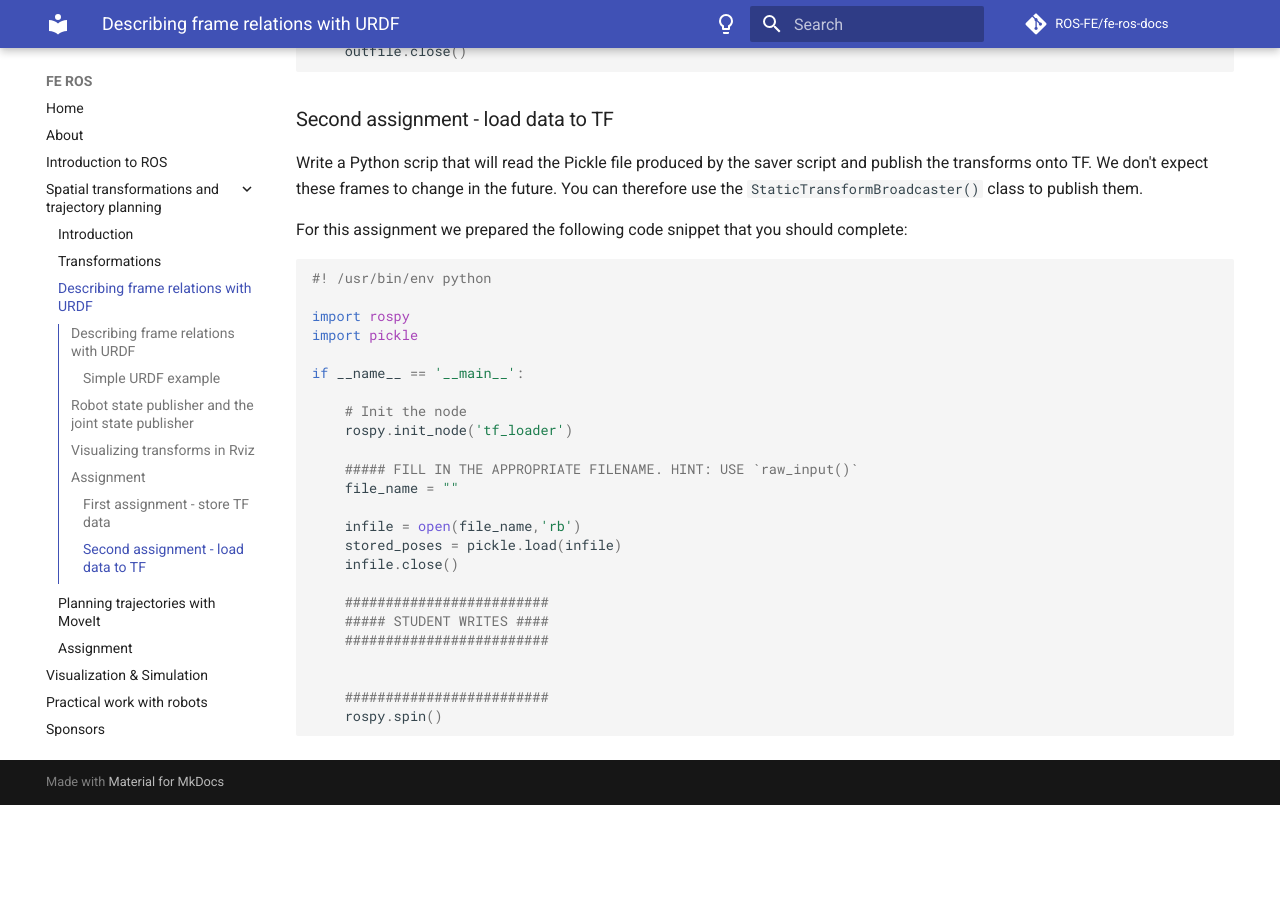
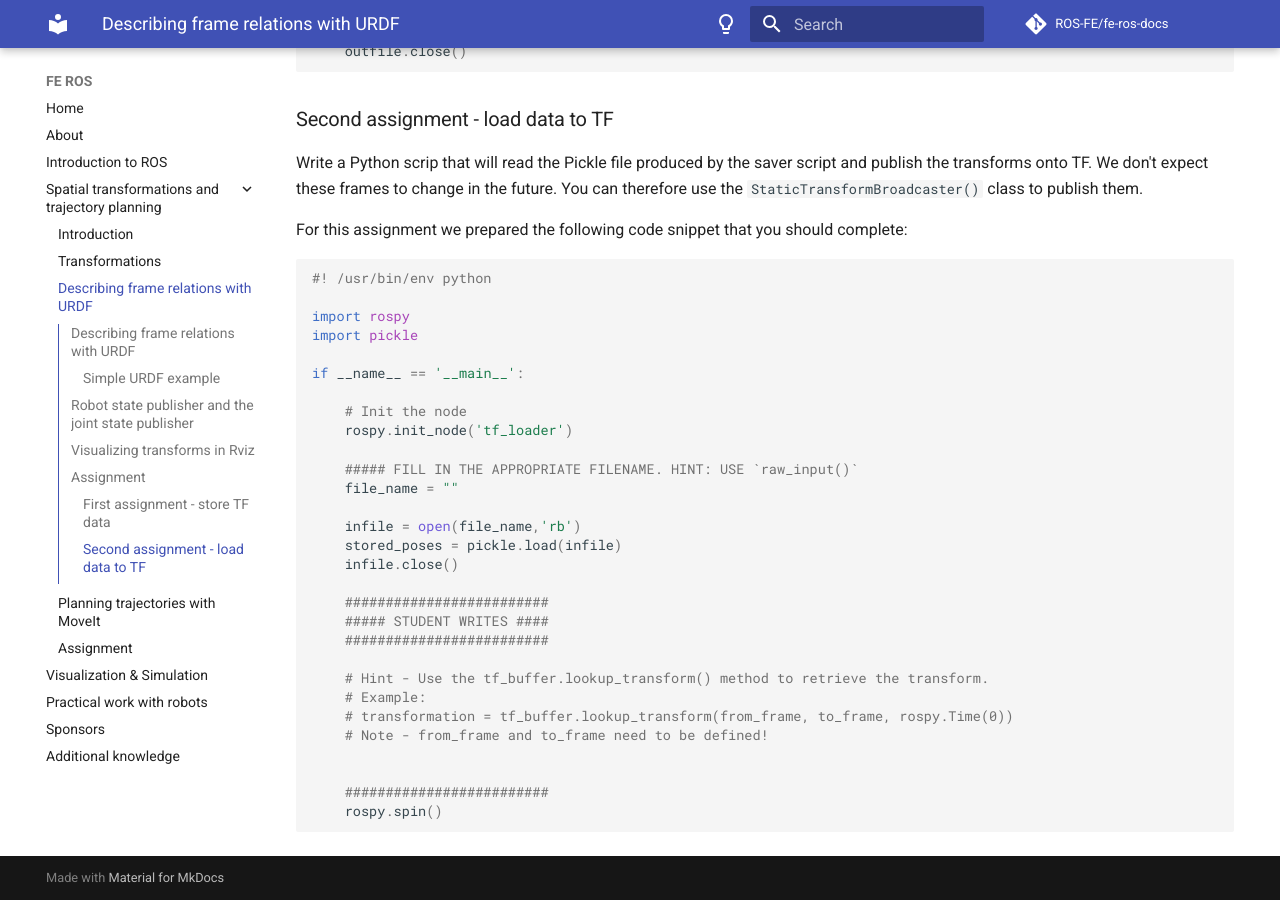
Before and after one commit to ROS-FE/fe-ros-docs, an MkDocs documentation site: the page built from docs/tf_moveit/urdf.md, in a window 1280 px wide and 900 px high, scrolled down 6574 px. Built offline with MkDocs 1.6.1 and Material for MkDocs 9.7.7, drawn with Linux system fonts in a browser that asks for light colours; comment, search, counter and statistics services are not loaded; before the commit the page ends 7379 px from its top, so only the background shows below that.

Commit message:
Updates snippet

```diff
--- a/docs/tf_moveit/urdf.md
+++ b/docs/tf_moveit/urdf.md
@@ -211,6 +211,11 @@
     ##### STUDENT WRITES ####
     #########################
 
+    # Hint - Use the tf_buffer.lookup_transform() method to retrieve the transform.
+    # Example:
+    # transformation = tf_buffer.lookup_transform(from_frame, to_frame, rospy.Time(0))
+    # Note - from_frame and to_frame need to be defined!
+
 
     #########################
     rospy.spin()
```
